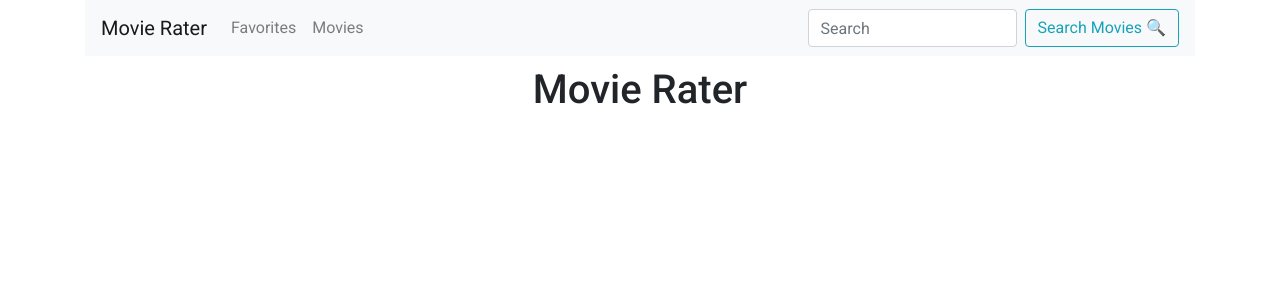
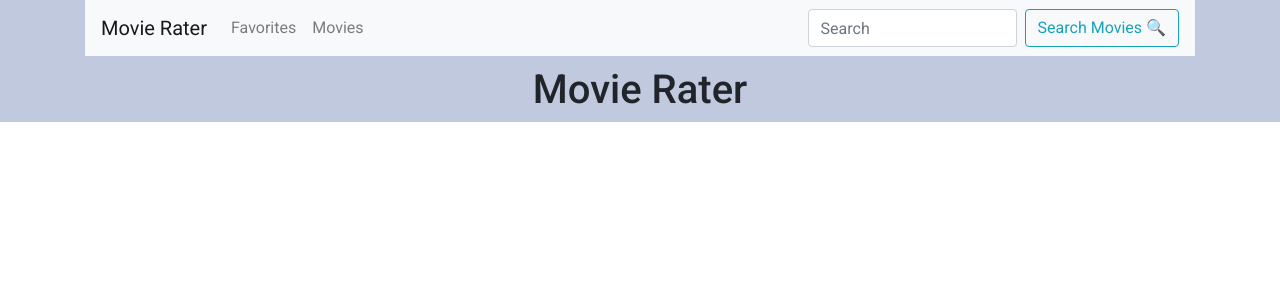
Before and after one commit to myk245/movie-rater, a React (Create React App) app: page / in a window 1280 px wide. Shown: the top 300 px of the page. Built offline with nearby package versions, Linux system fonts and the light colour scheme.

Commit message:
background color

```diff
--- a/src/App.css
+++ b/src/App.css
@@ -7,4 +7,5 @@
 .App {
   text-align: center;
   font-family: 'Roboto', sans-serif;
+  background-color: rgba(94, 116, 172, 0.386);
 }
--- a/src/Styles.css
+++ b/src/Styles.css
@@ -13,7 +13,7 @@
 }
 
 .movie-card {
-   background-color: #f4f7fc;
+   background-color: #f4f4f4;
    font-family: Arial, Helvetica, sans-serif;
    width: 300px;
    height: 420px;
```
